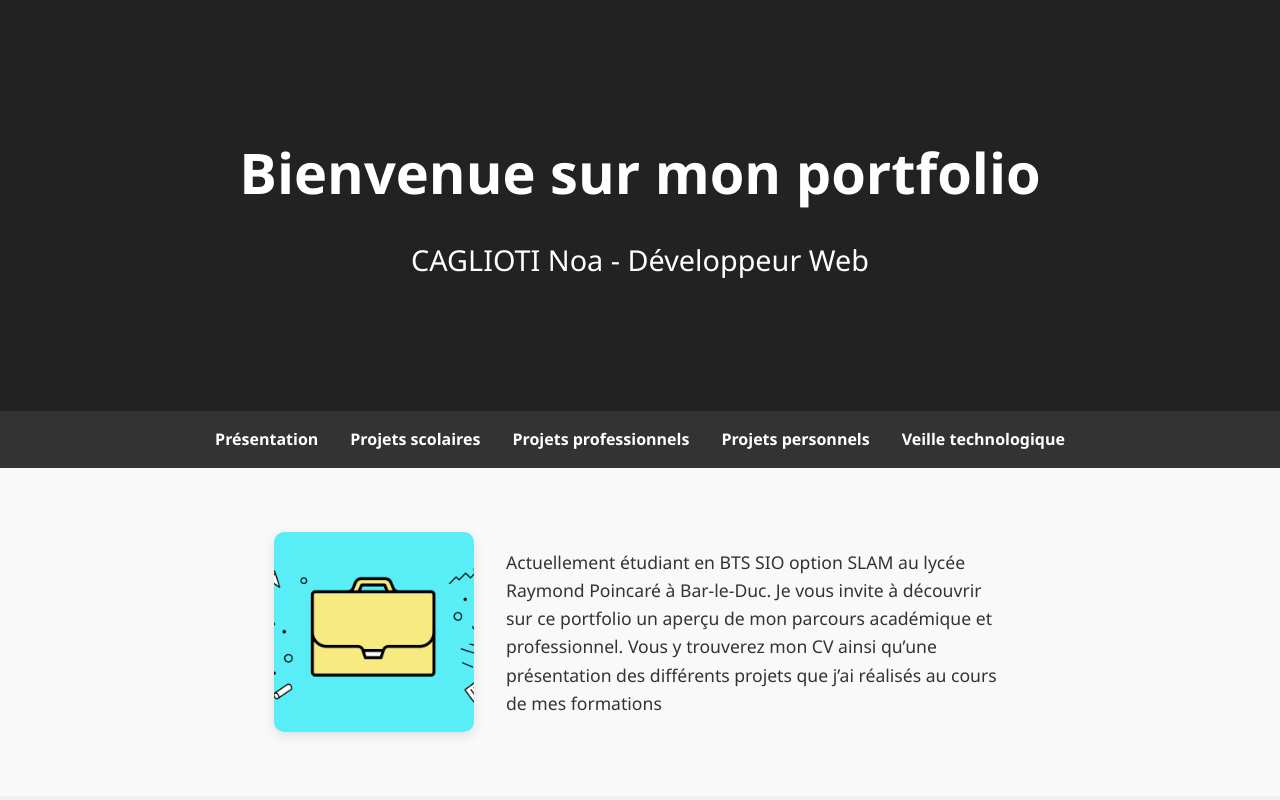
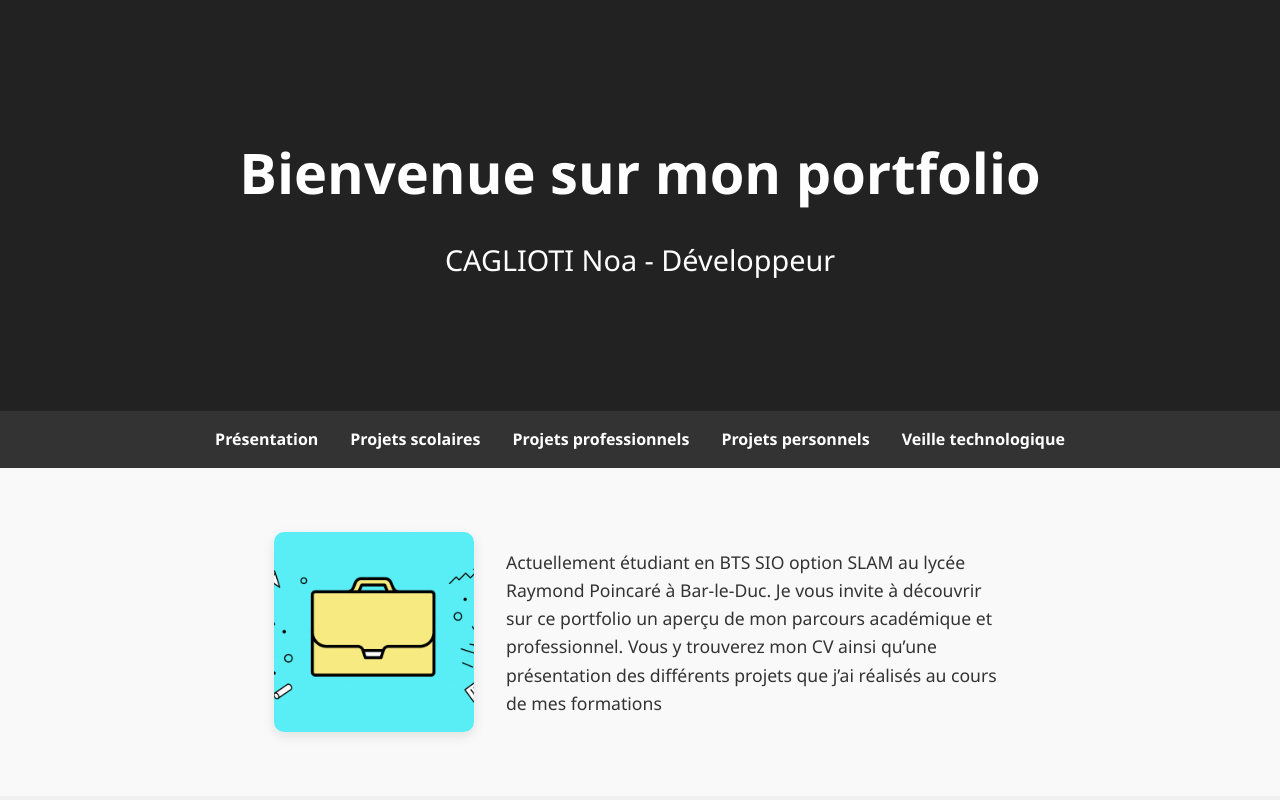
Before and after one commit to NoxyCag/Portefolio, a plain HTML site: page index.html in a window 1280 px wide. Shown: the top 800 px of the page. Drawn offline with Linux system fonts and the light colour scheme.

Commit message:
Finalisation du portefolio 3

```diff
--- a/index.html
+++ b/index.html
@@ -10,7 +10,7 @@
 
   <header class="welcome-banner">
     <h1>Bienvenue sur mon portfolio</h1>
-    <p>CAGLIOTI Noa - Développeur Web</p>
+    <p>CAGLIOTI Noa - Développeur</p>
   </header>
 
   <nav class="navbar">
```
